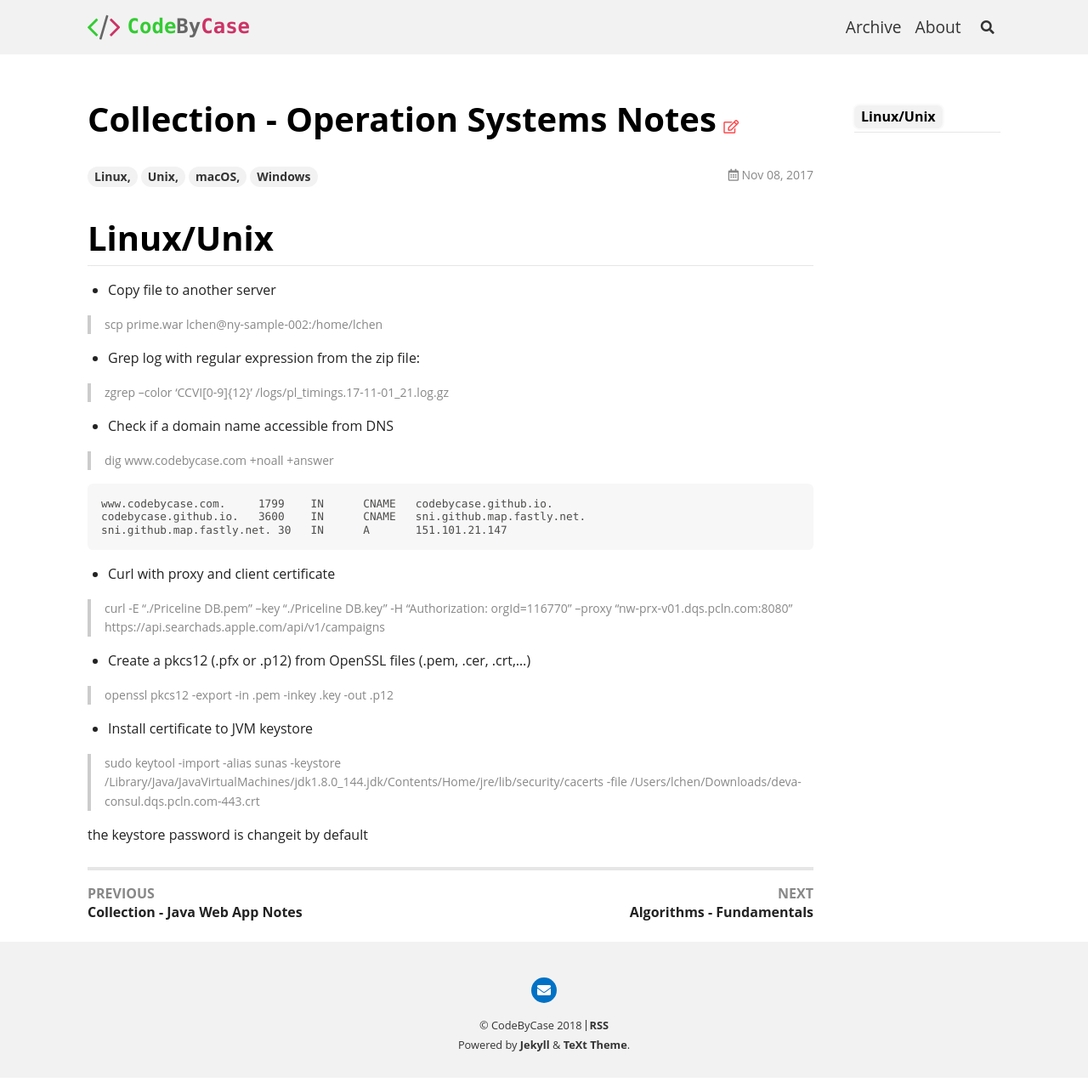
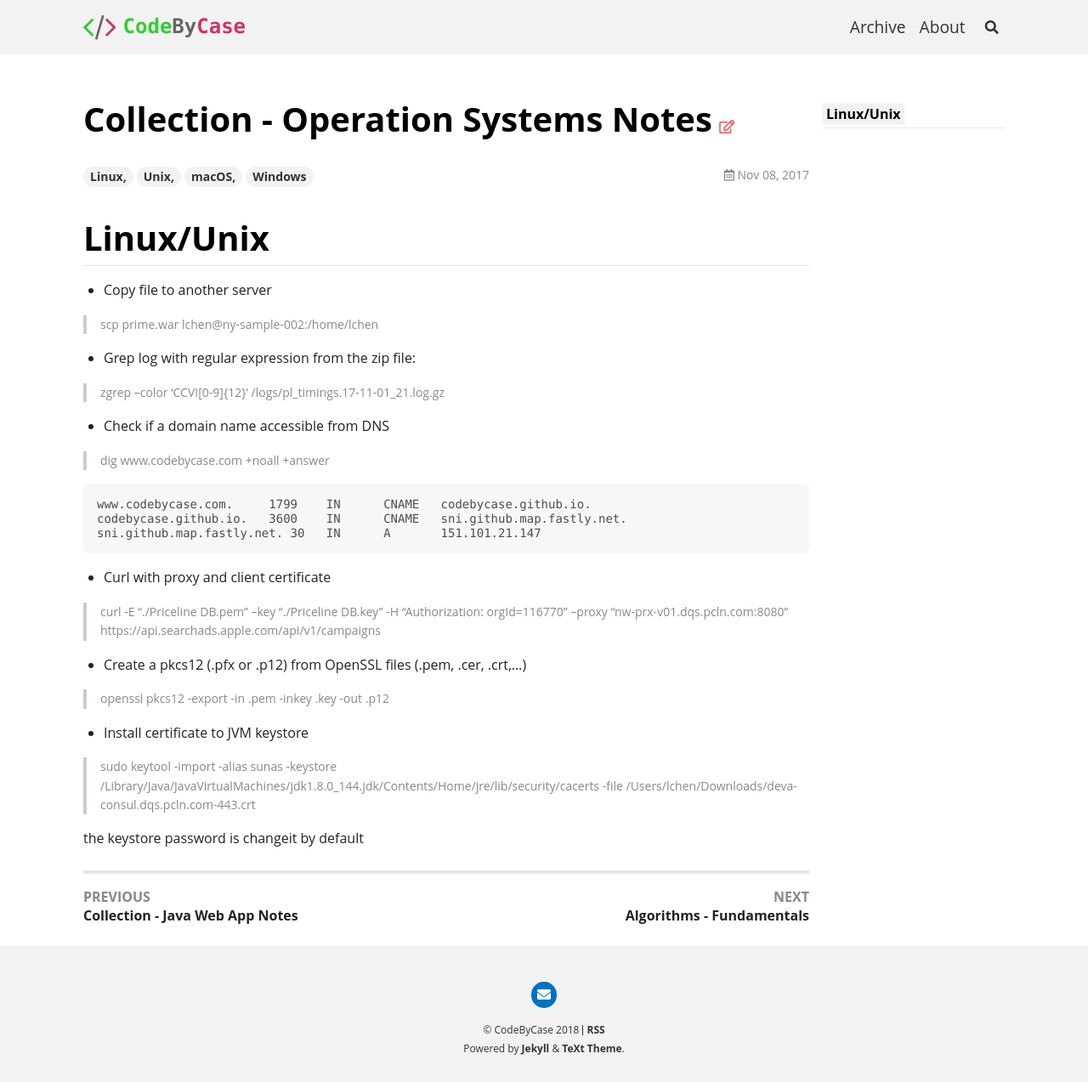
Before and after one commit to codebycase/codebycase.github.io, a Jekyll site: the page built from _posts/2017-11-08-c02-operation-systems-notes.md, in a window 1280 px wide. Shown: the whole page at 85% size. Built offline with Jekyll 4.4.1, drawn with Linux system fonts in a browser that asks for light colours; nearby versions of some CDN libraries; comment, search, counter and statistics services are not loaded.

Commit message:
adjust toc 2

```diff
--- a/_sass/common/_reset.scss
+++ b/_sass/common/_reset.scss
@@ -138,7 +138,7 @@
 }
 
 code {
-  font-size: map-get($base, font-size-xs);
+  font-size: map-get($base, font-size-sm);
   line-height: map-get($base, line-height-sm);
 }
 
--- a/_sass/common/_variables.scss
+++ b/_sass/common/_variables.scss
@@ -9,7 +9,7 @@
   font-size-lg:           1.25rem,
   font-size:              1rem,
   font-size-sm:           .875rem,
-  font-size-xs:           .8rem,
+  font-size-xs:           .75rem,
 
   font-size-h1-xl:        3.5rem,
   font-size-h2-xl:        2.5rem,
@@ -64,6 +64,7 @@
 
 $spacers: (
   0:                      0,
+0.5:                      map-get($base, spacer) * .15,
   1:                      map-get($base, spacer) * .25,
   2:                      map-get($base, spacer) * .5,
   3:                      map-get($base, spacer),
@@ -82,9 +83,9 @@
   header-height:          4rem,
   header-height-sm:       3rem,
   content-max-width:      950px,
-  sidebar-width:          250px,
+  sidebar-width:          265px,
   sidebar-header-height:  3rem,
-  aside-width:            220px,
+  aside-width:            230px,
   footer-height:          10rem
 );
 
--- a/_sass/common/components/_toc.scss
+++ b/_sass/common/components/_toc.scss
@@ -3,7 +3,7 @@
   margin: 0;
   list-style-type: none;
   & > li {
-    margin: map-get($spacers, 1) 0;
+    margin: map-get($spacers, 0.5) 0;
     &.active {
       a {
         color: $text-color-3;
@@ -15,9 +15,9 @@
 
   a {
     display: inline-block;
-    padding: map-get($spacers, 1) map-get($spacers, 2) map-get($spacers, 1) map-get($spacers, 2);
+    padding: map-get($spacers, 0.5) map-get($spacers, 1) map-get($spacers, 0.5) map-get($spacers, 1);
     text-decoration: none !important;
-    border-radius: map-get($base, border-radius);
+    border-radius: map-get($base, border-radius-sm);
     @include clickable($text-color, null, $text-color-3, $main-color-3);
   }
 
--- a/_sass/layout/_page.scss
+++ b/_sass/layout/_page.scss
@@ -109,7 +109,7 @@
 
   .page__aside {
     .toc-aside {
-      padding: map-get($spacers, 5) 0 map-get($spacers, 3) map-get($spacers, 5);
+      padding: map-get($spacers, 5) 0 map-get($spacers, 3) map-get($spacers, 3);
     }
   }
 
```
